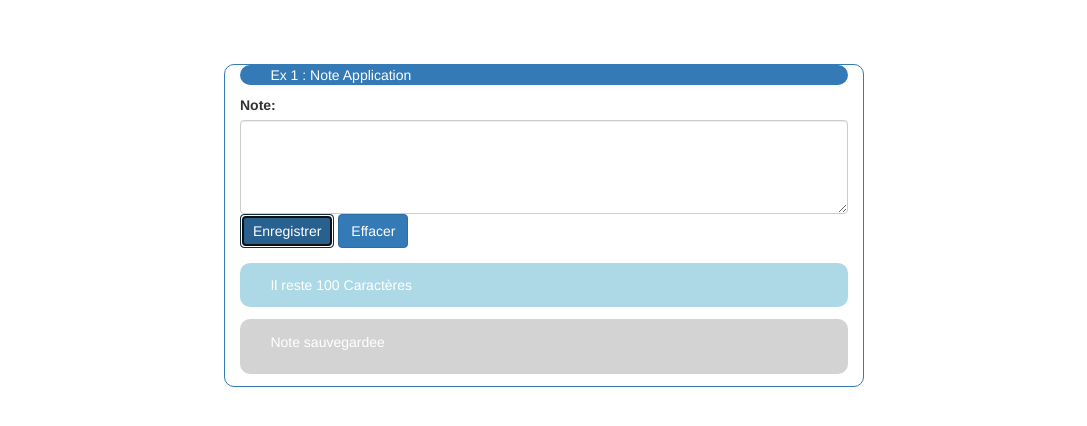
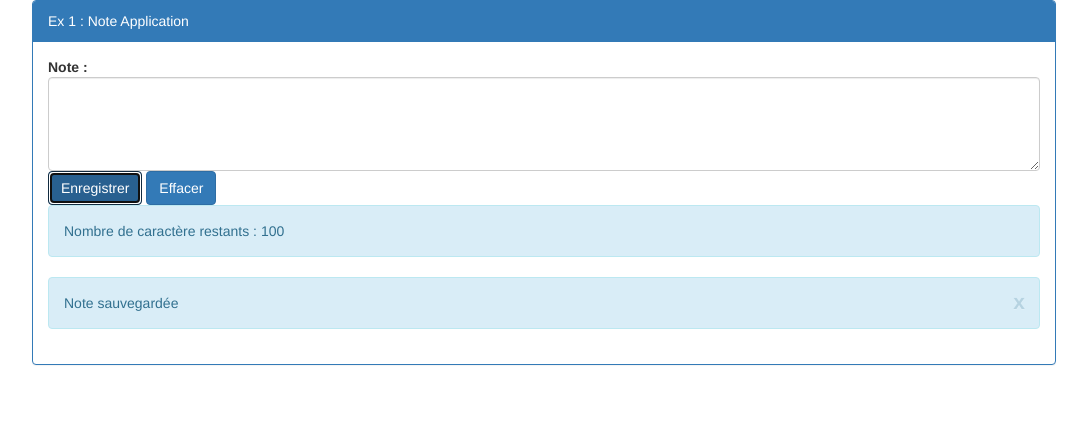
Before and after one commit to ErwannLeRoux/angular_tds, a plain HTML site: page Exercice1/NoteApp.html in a window 1280 px wide. Both pictures are taken after a click on the button "Enregistrer". Shown: the whole page, without its empty margins (96-1183 px from the left). Drawn offline with nearby package versions, Linux system fonts and the light colour scheme; some packages are replaced by stand-ins of ours.

Commit message:
Version Finale
Tout est fonctionnel

```diff
--- a/Exercice1/NoteApp.html
+++ b/Exercice1/NoteApp.html
@@ -11,38 +11,28 @@
     <script src="https://cdnjs.cloudflare.com/ajax/libs/angular.js/1.6.1/angular-cookies.min.js"></script>
     <script type="text/javascript" src="NoteController.js"></script>
     <link href="css.css" rel="stylesheet">
-    <script>
-        $(document).ready(function(){
-            $("#effacer").click(function(){
-                $("#div-note-sauvegardee").hide(1000);
-            });
-        });
 
-        $(document).ready(function(){
-            $("#afficher").click(function(){
-                $("#div-note-sauvegardee").show(1000);
-            });
-        });
-    </script>
 </head>
 
 <body data-ng-controller="NoteController as ctrlNote">
-    <div id = "div-principale" class = "container">
-        <div id = "entete-div-principale">
-            <p>Ex 1 : Note Application</p>
-        </div>
-        <div class="form-group">
-            <label for="note">Note:</label>
-            <textarea class="form-control" rows="4"  id="note" maxlength="100"  data-ng-model="ctrlNote.message"></textarea>
-            <button data-ng-model="ctrlNote.save()" id="afficher" onclick="ctrlNote.save()" type="button" class="btn btn-primary">Enregistrer</button>
-            <button id="effacer" type="button" class="btn btn-primary">Effacer</button>
-        </div>
-        <div data-ng-model="ctrlNote.count()" id = "div-caracteres-restants">
-            Il reste {{ctrlNote.count()}} Caractères
-        </div>
-        <div id = "div-note-sauvegardee">
-            <p>Note sauvegardee</p>
-        </div>
-    </div>
+
+    <div id="main-panel" class="panel panel-primary">
+        <div class="panel-heading">Ex 1 : Note Application</div>
+        <div class="panel-body">
+            <b>Note :</b>
+            <textarea data-ng-change="ctrlNote.change()" class="form-control" rows="4"   maxlength="100"  data-ng-model="ctrlNote.message"></textarea>
+            <button data-ng-click="ctrlNote.save()" type="button" class="btn btn-primary">Enregistrer</button>
+            <button data-ng-click="ctrlNote.clear()" type="button" class="btn btn-primary">Effacer</button>
+            <div class="alert alert-info alert-dismissible" role="alert">
+                Nombre de caractère restants :
+                <span class="ng-binding" data-ng-bind="ctrlNote.count()">100</span>
+            </div>
+
+            <div class="alert alert-dismissible alert-info" data-ng-class="{'ng-hide':ctrlNote.status == 1, 'alert-warning': ctrlNote.count()<50 && ctrlNote.info!='Note sauvegardée','alert-danger':ctrlNote.count()<20 && ctrlNote.info!='Note sauvegardée','alert-success':ctrlNote.info=='Note sauvegardée' && status == 0}" role="alert" data-ng-show="ctrlNote.info" style="">
+            {{ctrlNote.info}}
+            <button class="close" type = "button" data-dismiss="alert" aria-label="Close" data-ng-click="ctrlNote.info=''">x</button>
+            </div>
+
+    </>
 </body>
 </html>
--- a/Exercice1/NoteController.js
+++ b/Exercice1/NoteController.js
@@ -5,20 +5,40 @@ var myApp = angular.module('Note',['ngCookies']);
 
 myApp.controller('NoteController', ["$cookies",function($cookies) {
     var self=this;
-    this.message = "";
+
+    var favoriteCookie = $cookies.get('monCookie');
+
+    this.message = favoriteCookie;
+    //0 -> initial , 1 -> modifiée, 2 -> sauvegardée
+    this.status = 1;
+    this.info = "";
+
 
     this.save = function() {
-        // Setting a cookie
-        var favoriteCookie = $cookies.get('monCookie');
-        // Setting a cookie
-        $cookies.put('monCookie', self.message);
+        if(self.message != "")
+        {
+            // Setting a cookie
+            $cookies.put('monCookie', self.message);
+            self.info="Note sauvegardée";
+            self.status=2;
+        }
+
     };
     this.count = function() {
         var res = (100 - self.message.length);
+        if(res == 100)
+            self.status = 1;
         return res;
     };
 
     this.clear = function(value) {
+        self.message ="";
+        self.status = 1;
+    };
 
-    };
+    this.change = function(){
+        self.status = 0;
+        self.info = "Note modifiée";
+    }
+
 }]);
--- a/Exercice1/css.css
+++ b/Exercice1/css.css
@@ -1,35 +1,6 @@
-#div-principale {
-    width:50%;
-    border:solid 1px #337ab7;
-    border-radius:10px;
-    margin-top:5%;
+
+#main-panel {
+    margin-left: 10%;
+    margin-right: 10%;
+    width: auto;
 }
-
-#entete-div-principale {
-    background-color:#337ab7;
-    color:white;
-    border-radius:10px;
-    padding-left: 5%;
-
-}
-
-#div-caracteres-restants {
-    background-color: lightblue;
-    border-radius:10px;
-    padding-left: 5%;
-    color:white;
-    padding-top: 2%;
-    padding-bottom: 2%;
-}
-
-#div-note-sauvegardee {
-    display:none;
-    margin-top:2%;
-    background-color: lightgrey;
-    border-radius:10px;
-    padding-left: 5%;
-    color:white;
-    padding-top: 2%;
-    padding-bottom: 2%;
-    margin-bottom:2%;
-}
```
